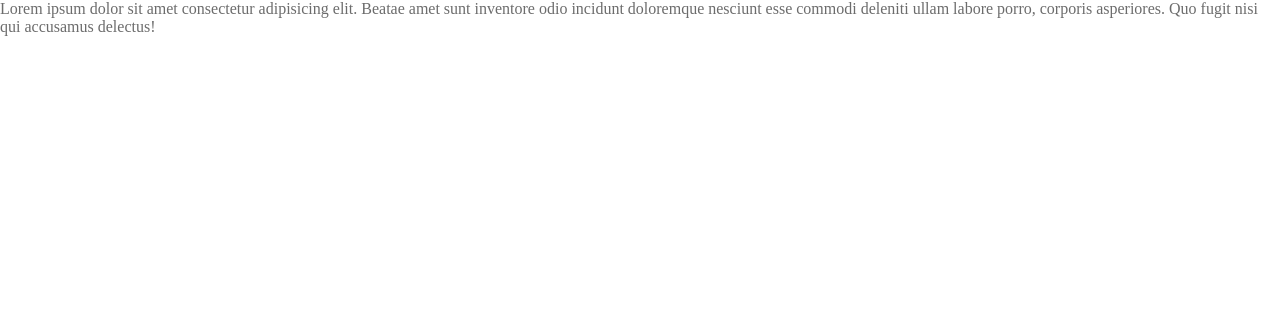
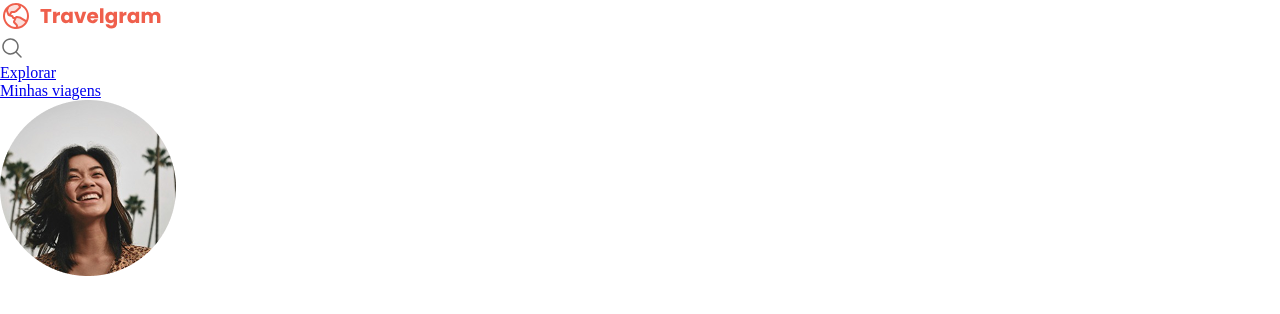
Before and after one commit to yurincmt/Travelgram, a plain HTML site: page index.html in a window 1280 px wide. Drawn offline with Linux system fonts and the light colour scheme.

Commit message:
estrutura HTML da navegação

```diff
--- a/index.html
+++ b/index.html
@@ -12,8 +12,24 @@
   <link href="https://fonts.googleapis.com/css2?family=Poppins:wght@400;700&display=swap" rel="stylesheet">
 </head>
 <body>
-  <p>
-    Lorem ipsum dolor sit amet consectetur adipisicing elit. Beatae amet sunt inventore odio incidunt doloremque nesciunt esse commodi deleniti ullam labore porro, corporis asperiores. Quo fugit nisi qui accusamus delectus!
-  </p>
+  <nav>
+    <a href="">
+      <img src="assets/icons/Logo.svg" alt="">
+    </a>
+    <ul>
+      <li>
+        <a href="">
+          <img src="assets/icons/MagnifyingGlass.svg" alt="">
+        </a>
+      </li>
+      <li><a href="#">Explorar</a></li>
+      <li><a href="#">Minhas viagens</a></li>
+      <li>
+        <a href="#">
+          <img src="assets/Profile pic.png" alt="">
+        </a>
+      </li>
+    </ul>
+  </nav>
 </body>
 </html>
```
